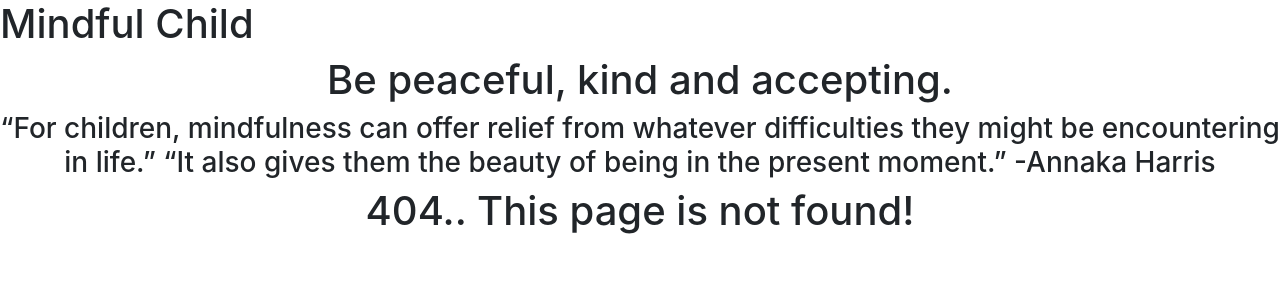
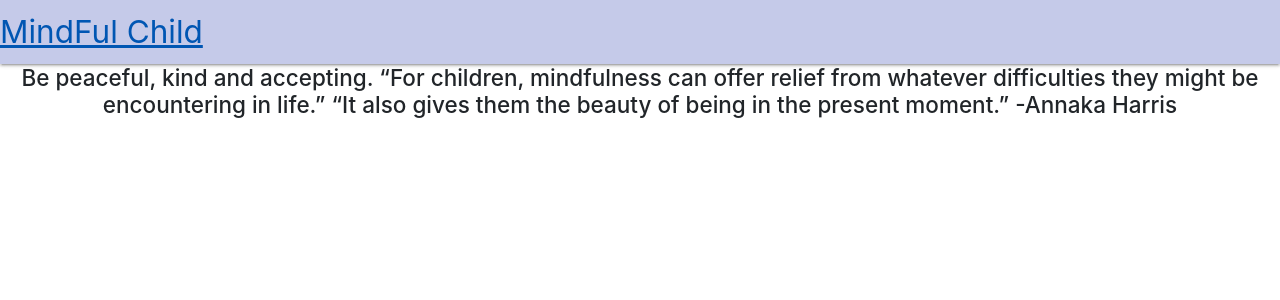
Before and after one commit to MERCERNYC/mindfulchild-frontend, a React (Create React App) app: page / in a window 1280 px wide. Shown: the top 300 px of the page. Built offline with nearby package versions, Linux system fonts and the light colour scheme; no server answers.

Commit message:
create ccategory card

```diff
--- a/package.json
+++ b/package.json
@@ -6,9 +6,11 @@
     "@material-ui/core": "^4.4.3",
     "@material-ui/icons": "^4.4.3",
     "bootstrap": "^4.3.1",
+    "materialize-css": "^1.0.0-rc.2",
     "react": "^16.9.0",
     "react-bootstrap": "^1.0.0-beta.12",
     "react-dom": "^16.9.0",
+    "react-materialize": "^3.4.1",
     "react-redux": "^7.1.1",
     "react-router-dom": "^5.0.1",
     "react-scripts": "3.1.1",
--- a/public/index.html
+++ b/public/index.html
@@ -7,11 +7,9 @@
   content="minimum-scale=1, initial-scale=1, width=device-width, shrink-to-fit=no"
 />
     <link rel="shortcut icon" href="%PUBLIC_URL%/favicon.ico" />
-    <link rel="stylesheet" href="https://fonts.googleapis.com/css?family=Roboto:300,400,500,700&display=swap" />
-    <link rel="stylesheet" href="https://fonts.googleapis.com/icon?family=Material+Icons" />
-
     <meta name="viewport" content="width=device-width, initial-scale=1" />
     <meta name="theme-color" content="#000000" />
+
     <meta
       name="description"
       content="Web site created using create-react-app"
@@ -31,7 +29,12 @@
       work correctly both with client-side routing and a non-root public URL.
       Learn how to configure a non-root public URL by running `npm run build`.
     -->
-    <title>React App</title>
+    <!-- Compiled and minified CSS -->
+    <link rel="stylesheet" href="https://cdnjs.cloudflare.com/ajax/libs/materialize/1.0.0/css/materialize.min.css">
+
+
+
+    <title>Mindful Child by Juliana Fogg</title>
   </head>
   <body>
     <noscript>You need to enable JavaScript to run this app.</noscript>
@@ -46,5 +49,9 @@
       To begin the development, run `npm start` or `yarn start`.
       To create a production bundle, use `npm run build` or `yarn build`.
     -->
+    <!--JavaScript at end of body for optimized loading-->
+     <!-- Compiled and minified JavaScript -->
+     <script src="https://cdnjs.cloudflare.com/ajax/libs/materialize/1.0.0/js/materialize.min.js"></script>
+
   </body>
 </html>
--- a/src/App.js
+++ b/src/App.js
@@ -1,21 +1,27 @@
 import React from 'react';
 import CategoriesContainer from './containers/CategoriesContainer';
+// import Category from './components/Category'
 import NavBar from './components/NavBar'
 import Home from './components/Home';
 import NotFound from './components/NotFound'
-import './App.css';
+import { BrowserRouter as Router, Route, Switch} from 'react-router-dom'
+
 
 class App extends React.Component{
   render() {
     return (
+     <Router>
+        <div className="App">
+           <NavBar/>
+           <Switch>
+              <Route exact path='/categories' component={CategoriesContainer}/>
+              <Route exact path='/categories/:category.id' component={CategoriesContainer}/>
+              <Route path='/' component={Home}/>
+              <NotFound/>
+           </Switch>
 
-      <div className="App">
-        <NavBar/>
-        <Home/>
-        <CategoriesContainer/>
-        <NotFound/>
       </div>
-
+     </Router>
     );
   }
 }
--- a/src/components/Category.js
+++ b/src/components/Category.js
@@ -1,14 +1,19 @@
 import React from 'react';
 
-const Category = (props) => {
-  console.log(props)
+const Category = ({category}) => {
 
   return (
-    <>
-    <h2> {props.category.title}  </h2>
-    <h3> {props.category.detail} </h3>
-    </>
+     <div className='card z-depth-0 category-summary'>
+        <div className='card-content grey-text text-darken-3'>
+          <span className='card-title'> { category.title}</span>
+          <p>{category.detail}</p>
+        </div>
+     </div>
+
   );
 }
 
+
+
+
 export default Category;
--- a/src/components/Home.js
+++ b/src/components/Home.js
@@ -2,9 +2,11 @@ import React from 'react';
 
 const Home = () => {
   return (
-    <div>
-      <h1>Be peaceful, kind and accepting.</h1>
-      <h3>“For children, mindfulness can offer relief from whatever difficulties they might be encountering in life.” “It also gives them the beauty of being in the present moment.” -Annaka Harris</h3>
+    <div class="center">
+      <h4>
+      Be peaceful, kind and accepting.
+     “For children, mindfulness can offer relief from whatever difficulties they might be encountering in life.” “It also gives them the beauty of being in the present moment.” -Annaka Harris
+      </h4>
     </div>
   );
 };
--- a/src/components/NavBar.js
+++ b/src/components/NavBar.js
@@ -1,11 +1,15 @@
 import React from 'react';
+import { Link } from 'react-router-dom'
 
 function NavBar() {
   return (
-    <div className="nav">
-      <h1>Mindful Child</h1>
-    </div>
+    <nav class="nav-wrapper indigo lighten-4">
+        <Link to='/' class="brand-logo">MindFul Child</Link>
+
+  </nav>
   )
 }
 
+
+
 export default NavBar;
--- a/src/components/NotFound.js
+++ b/src/components/NotFound.js
@@ -1,5 +1,13 @@
 import React from 'react'
+import { Link } from 'react-router-dom';
 
-const NotFound = () => (<h1>404.. This page is not found!</h1>)
+const NotFound= () => {
+    return (
+      <div class="center">
+        <h1>404.. This page is not found!</h1>
+        <Link to="/">Go to Home </Link>
+      </div>
+    );
+  };
 
 export default NotFound;
--- a/src/components/categories.js
+++ b/src/components/categories.js
@@ -2,17 +2,19 @@ import React from 'react';
 
 import Category from './Category';
 
-const Categories = ({categories })=> {
+const Categories = ({categories})=> {
 
     return (
-        <div>
-          {categories && categories.map(category =>
-          <div key={category.id}><Category category={category}/></div>)}
 
+        <div className='category-list section'>
+          {categories && categories.map(category => {
+            return (
+              <Category category={category} key={category.id} />
+            )
+          })}
         </div>
     )
 }
 
 
-
 export default Categories;
--- a/src/containers/CategoriesContainer.js
+++ b/src/containers/CategoriesContainer.js
@@ -1,37 +1,44 @@
 import React from 'react';
-import { connect } from 'react-redux';
-import {Route, Switch} from 'react-router-dom'
+import { connect } from 'react-redux';//HOC
 import {fetchCategories} from '../actions/fetchCategories';
 import Categories from '../components/Categories';
-import Category from '../components/Category';
 
 
 class CategoriesContainer extends React.Component {
 
-  // constructor() {
-  //   super()
-  //   this.state = { categorie: [] }
-  // }
 
   componentDidMount() {
     this.props.fetchCategories()
   }
 
+  //access props data and pass to category
+  //use destructuring that grabs the categories object out of the props
+
   render() {
+
+    const {categories} = this.props;
+    //pass down as a prop to categories list component
+    //Categories categories={this.props.categories}
+
         return (
-          <div >
-           <Switch>
-              <Route path='/categories/:id' render={(routerProps) => <Category {...routerProps} category={this.props.category}/>}/>
-              <Route path='/categories' render={(routerProps) => <Categories {...routerProps} category={this.props.category}/>}/>
-            </Switch>
+          <div className='categories container'>
+            <div className='row'>
+              <div className='col s12 m6'>
+                <Categories categories={categories} />
+              </div>
+
+            </div>
           </div>
+
         );
       }
     }
 
+//pass this function to connect so it knows what data to get from the store mapping that to props object
     const mapStateToProps = state => {
+
       return {
-        categories: state.categories
+         categories: state.categories
       }
     }
 
--- a/src/index.js
+++ b/src/index.js
@@ -2,15 +2,12 @@ import React from 'react';
 import ReactDOM from 'react-dom';
 import { Provider } from 'react-redux'
 import store from './store.js'
-import { BrowserRouter as Router } from 'react-router-dom';
 import App from './App';
 import 'bootstrap/dist/css/bootstrap.min.css';
 
 
 ReactDOM.render(
   <Provider store={ store }>
-      <Router>
         <App />
-      </Router>
   </Provider>, document.getElementById('root')
 );
--- a/src/reducers/categoryReducer.js
+++ b/src/reducers/categoryReducer.js
@@ -2,7 +2,7 @@ export default function categoryReducer (state = { categories:[] }, action) {
 
     switch (action.type){
         case 'FETCH_CATEGORIES':
-            return  {categories: action.payload}
+            return  {...state, categories: action.payload}
         default:
             return state
     }
--- a/src/store.js
+++ b/src/store.js
@@ -1,16 +1,10 @@
-import { createStore, applyMiddleware, compose, combineReducers } from 'redux';
+import { createStore, applyMiddleware, compose } from 'redux';
 import thunk from 'redux-thunk';
 import categoryReducer from './reducers/categoryReducer'
 
+const composeEnhancers = window.__REDUX_DEVTOOLS_EXTENSION_COMPOSE__ || compose;
 
-const reducer = combineReducers({
-    categoryReducer
-});
-
-// Newer way of setting up middleware
-const composeEnhancer = window.__REDUX_DEVTOOLS_EXTENSION_COMPOSE__ || compose;
-
-const store = createStore(reducer, composeEnhancer(applyMiddleware(thunk)))
+let store = createStore(categoryReducer, composeEnhancers(applyMiddleware(thunk)))
 
 //exporting default allows us to import 'store' instead of '{ store }'
 export default store;
```
Also changed, not shown: 1 other file (tests, documents, lock files or other folders).
